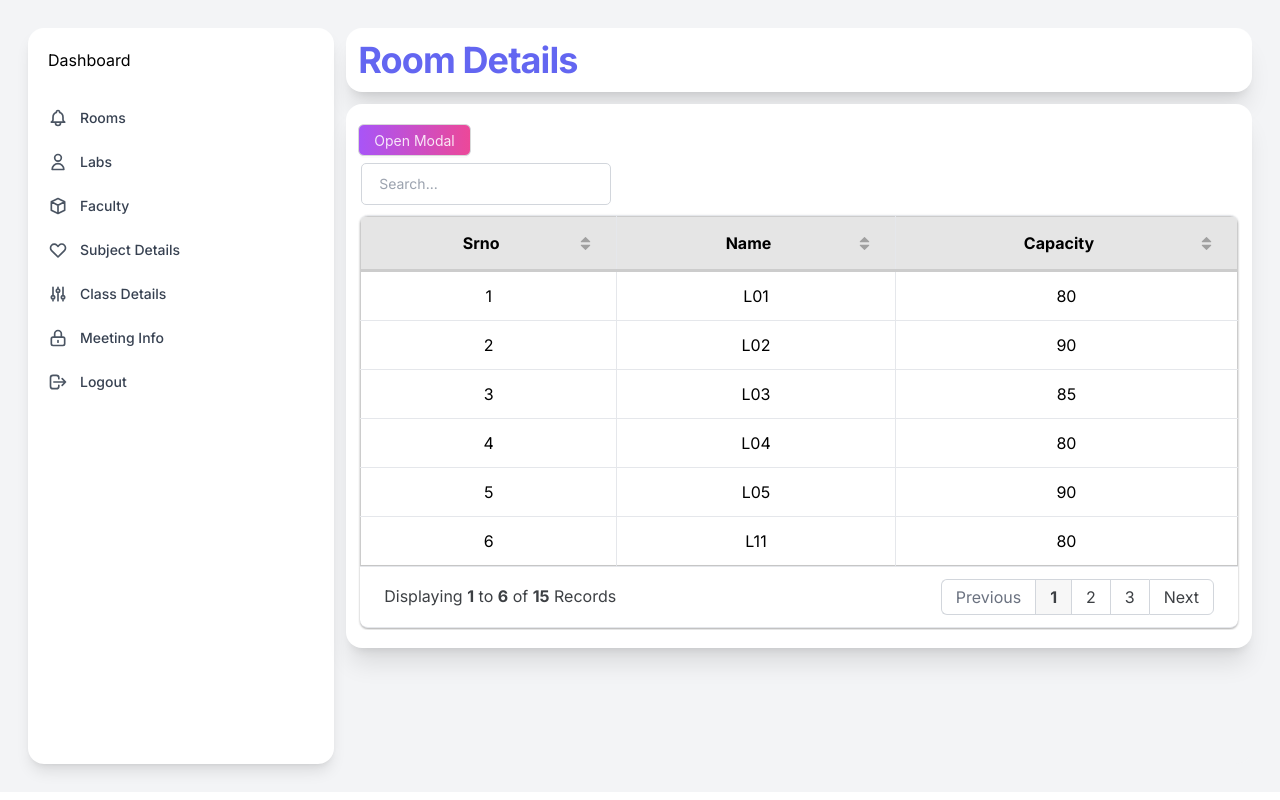
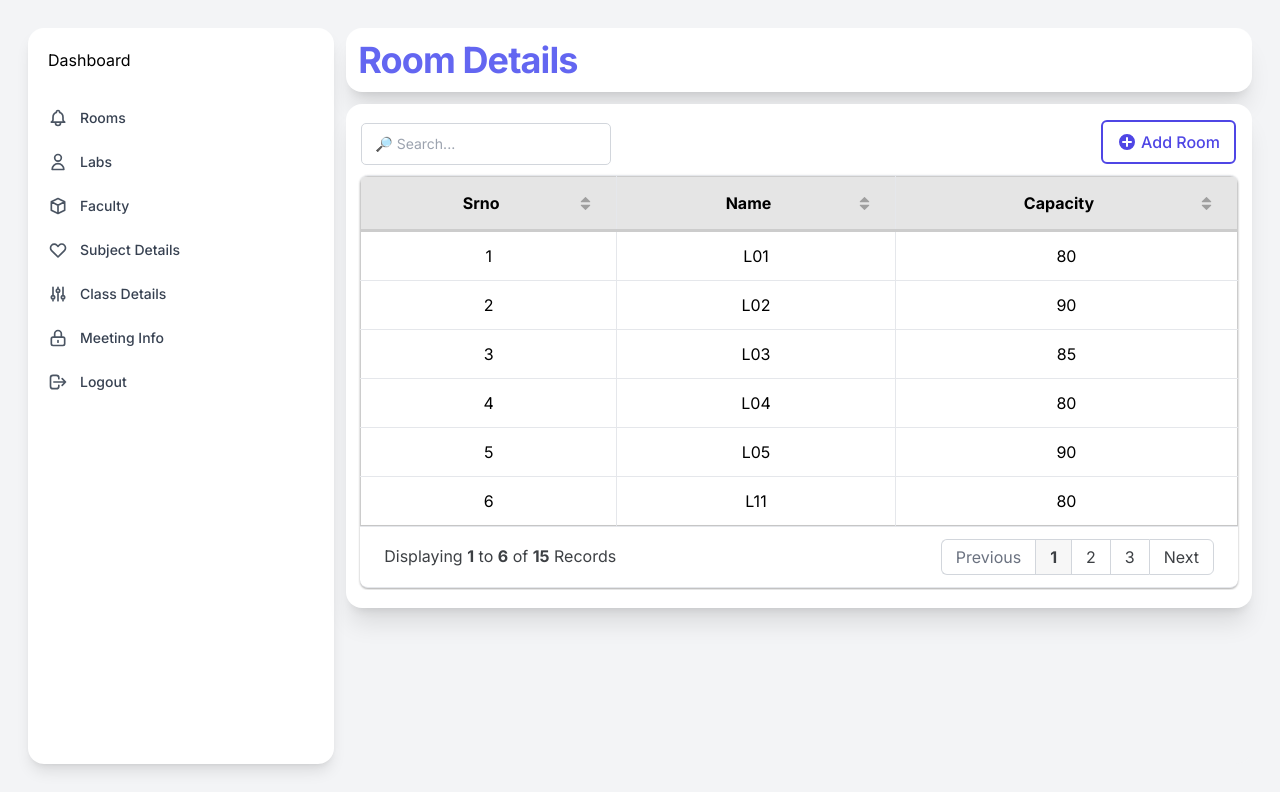
Before and after one commit to RavirajMhalsekar/timetable-generator, a Next.js app: page /components/dashboard/rooms in a window 1280 px wide. Built offline with nearby package versions, Linux system fonts and the light colour scheme.

Commit message:
add room button modified in room section

```diff
--- a/app/components/dashboard/Table.tsx
+++ b/app/components/dashboard/Table.tsx
@@ -33,7 +33,7 @@ const Table: React.FC<TableProps> = ({ columns, data }) => {
           resizable: true,
           language: {
             'search': {
-              'placeholder': ' Search...'
+              'placeholder': '🔎 Search...'
 
             },
             'pagination': {
--- a/app/components/dashboard/rooms/RoomForm.tsx
+++ b/app/components/dashboard/rooms/RoomForm.tsx
@@ -1,9 +1,16 @@
 "use client";
 import React, { useState } from "react";
-import { Modal, Input, InputNumber, Form, Button, notification,Spin  } from "antd";
+import {
+  Modal,
+  Input,
+  InputNumber,
+  Form,
+  // Button,
+  notification,
+  // Spin,
+} from "antd";
 import SubmitRoomData from "../../Database/SubmitRoomData";
-import { LoadingOutlined } from '@ant-design/icons';
-
+import { LoadingOutlined } from "@ant-design/icons";
 const RoomForm: React.FC = () => {
   const [name, setName] = useState<string>("");
   const [capacity, setCapacity] = useState<number | undefined>();
@@ -52,16 +59,40 @@ const RoomForm: React.FC = () => {
     }
   };
 
-
   return (
-    <>
-      <Button
+    <div className="relative">
+      {/* <Button
         className="mt-2 text-white bg-gradient-to-r from-purple-500 to-pink-500 hover:bg-gradient-to-l"
         type="default"
         onClick={showModal}
       >
-        Open Modal
-      </Button>
+        Add Room
+      </Button> */}
+      <div className="flex items-center justify-between">
+        {/* <p className="text-gray-700">Want to add a new room?</p> */}
+      </div>
+      <div className="absolute top-1 right-1 z-50">
+        <button
+          onClick={showModal}
+          className="rounded-md px-3.5 py-2 overflow-hidden relative group cursor-pointer border-2 font-medium border-indigo-600 text-indigo-600 hover:text-white"
+        >
+          <span className="absolute w-64 h-0 transition-all duration-300 origin-center rotate-45 -translate-x-20 bg-indigo-600 top-1/2 group-hover:h-64 group-hover:-translate-y-32 ease"></span>
+          <span className="flex items-center relative text-indigo-600 transition duration-300 group-hover:text-white ease">
+          <svg
+              xmlns="http://www.w3.org/2000/svg"
+              className="h-5 w-5 mr-1"
+              viewBox="0 0 20 20"
+              fill="currentColor"
+            >
+              <path
+                fillRule="evenodd"
+                d="M10 18a8 8 0 100-16 8 8 0 000 16zm-1-9V6a1 1 0 112 0v3h3a1 1 0 110 2h-3v3a1 1 0 11-2 0v-3H6a1 1 0 110-2h3z"
+                clipRule="evenodd"
+              />
+            </svg> Add Room
+          </span>
+        </button>
+      </div>
       <Modal open={isModalOpen} onCancel={handleCancel} footer={null}>
         <Form onFinish={handleSubmit}>
           {/* Add a label for the room name */}
@@ -92,7 +123,9 @@ const RoomForm: React.FC = () => {
 
           <div className="flex justify-center items-center mb-8 ">
             {isLoading ? (
-            <div className="text-center b gap-2 w-full inline-flex items-center justify-center p-4 px-6 py-3 bg-gray-100 border-2 border-purple-500 rounded-lg shadow-md text-indigo-600 text-base"><LoadingOutlined style={{ fontSize: 24 }} spin /> Loading...</div>
+              <div className="text-center b gap-2 w-full inline-flex items-center justify-center p-4 px-6 py-3 bg-gray-100 border-2 border-purple-500 rounded-lg shadow-md text-indigo-600 text-base">
+                <LoadingOutlined style={{ fontSize: 24 }} spin /> Loading...
+              </div>
             ) : (
               <button
                 type="submit"
@@ -118,11 +151,12 @@ const RoomForm: React.FC = () => {
                   Submit
                 </span>
                 <span className="relative invisible">Submit</span>
-          </button>)}
+              </button>
+            )}
           </div>
         </Form>
       </Modal>
-    </>
+    </div>
   );
 };
 
```
Lines whose indentation alone changed are shown as unchanged.
